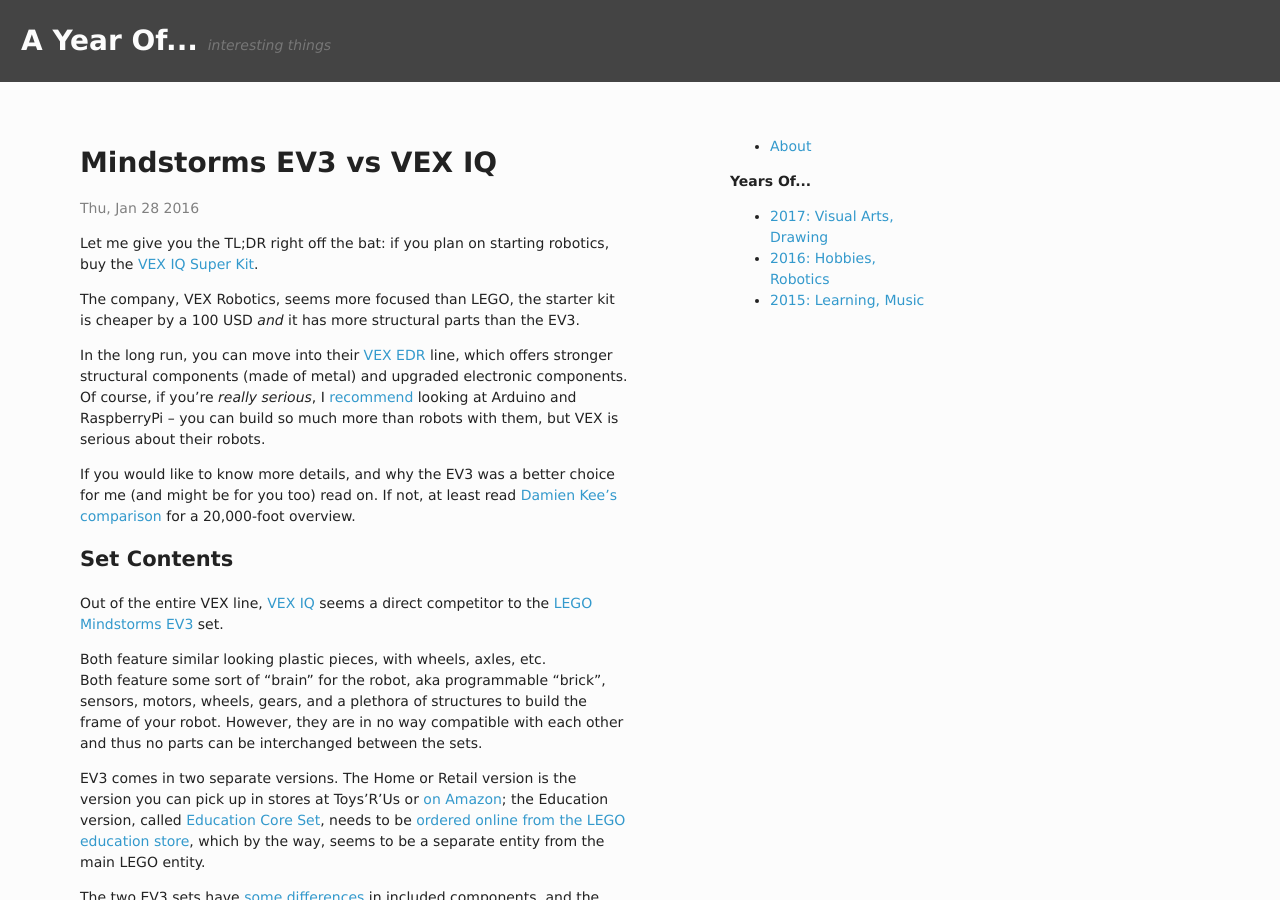
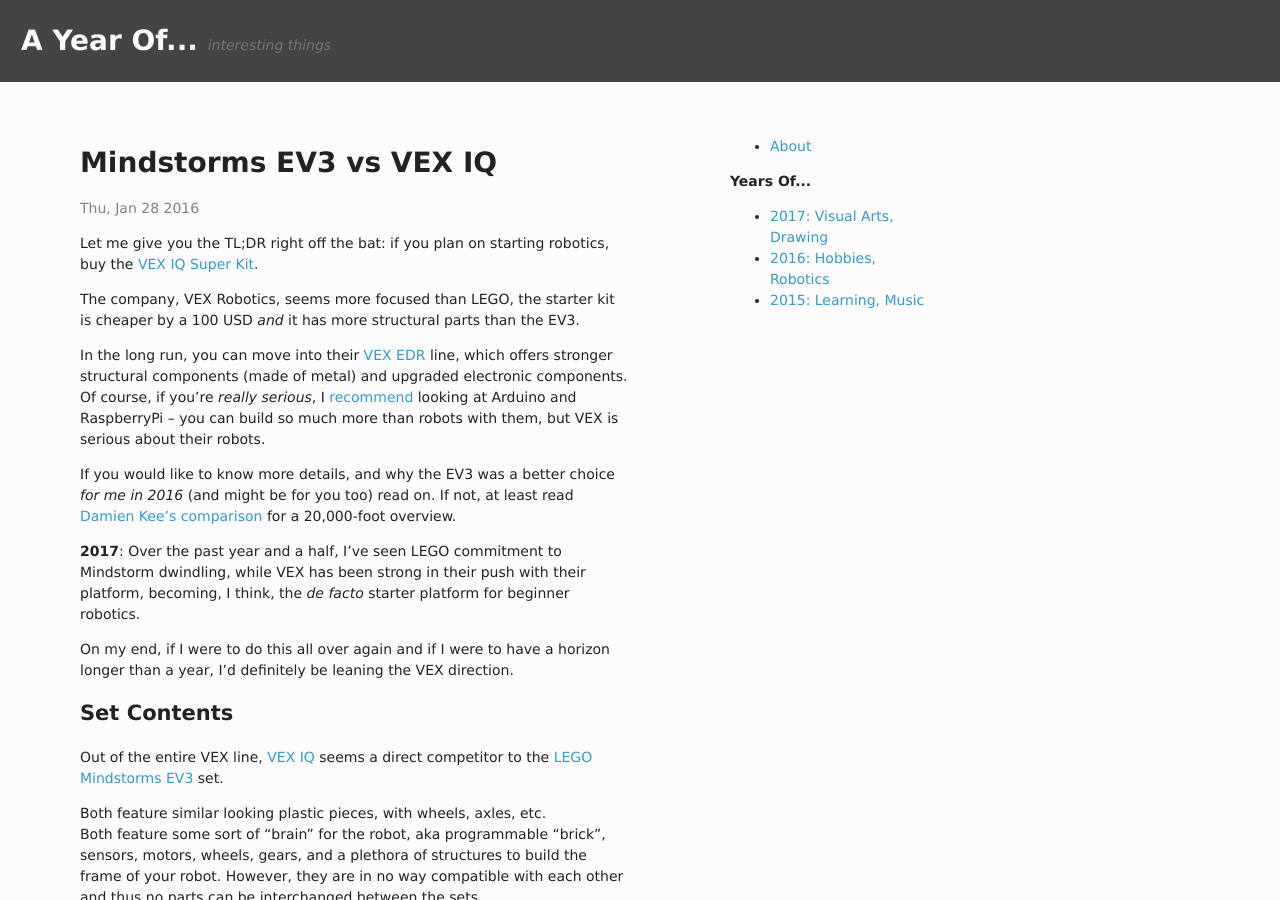
Before and after one commit to AYearOf/ayearof.github.io, a Jekyll site: the page built from _posts/2016-01-28-mindstorms_vs_vex.md, in a window 1280 px wide and 900 px high. Built offline with Jekyll 4.4.1, drawn with Linux system fonts in a browser that asks for light colours; some of the changed text lies outside the part shown.

Commit message:
updated with 2017 notes, including free software from VEX

```diff
--- a/_posts/2016-01-28-mindstorms_vs_vex.md
+++ b/_posts/2016-01-28-mindstorms_vs_vex.md
@@ -19,11 +19,19 @@
 robots with them, but VEX is serious about their robots.
 
 If you would like to know more details,
-and why the EV3 was a better choice for me
+and why the EV3 was a better choice *for me in 2016*
 (and might be for you too) read on. If not, at least
 read [Damien Kee's comparison][ev3vsiq] for a 20,000-foot
 overview.
 
+**2017**: Over the past year and a half, I've seen LEGO commitment
+to Mindstorm dwindling, while VEX has been strong in their push
+with their platform, becoming, I think, the *de facto*
+starter platform for beginner robotics.
+
+On my end, if I were to do this all over again and if I were to
+have a horizon longer than a year, I'd definitely be leaning
+the VEX direction.
 
 ## Set Contents
 
@@ -498,9 +506,13 @@
 part, but being able to design and share your designs with others
 is something communities thrive on.
 
-To be honest, in terms of features and pricing, EV3 has the upper hand.
+**2016**: To be honest, in terms of features and pricing, EV3 has the upper hand.
 By a wide margin.
 
+**2017**: With Vex offering the software for free as of 2017,
+I cannot state Mindstorm's superiority anymore in this aspect.
+Quite the contrary, I believe now that Vex is better positioned
+as a long-term platform, particularly in terms of software.
 
 ### Programming
 
@@ -522,11 +534,15 @@
 The apps, in all their variants contain both step-by-step building
 instructions, as well as the programming environment.
 
-The VEX IQ has three options, *none which are free*,
+**2016 - See note below for 2017**: The VEX IQ has three options, *none which are free*,
 from $50 for [ModKit][mk], a Scratch-like visual language (Windows & OS X),
 to $75 for [easyC][easyc], which is a more typical programming language (Windows only),
 to $80 for [RobotC for VEX][rc], which supports both approaches,
 but it's also Windows only.
+
+**2017**: As of 2017 Vex offers the software *free with purchase*,
+which makes considerably easier to recommend over Mindstorm's
+more basic software.
 
 Due to the considerably larger memory of the EV3 brick and the microSD port,
 it's possible to actually run a full-blown distribution of Linux
```
Also changed, not shown: other parts of _posts/2016-01-28-mindstorms_vs_vex.md (+1 -1 lines).
